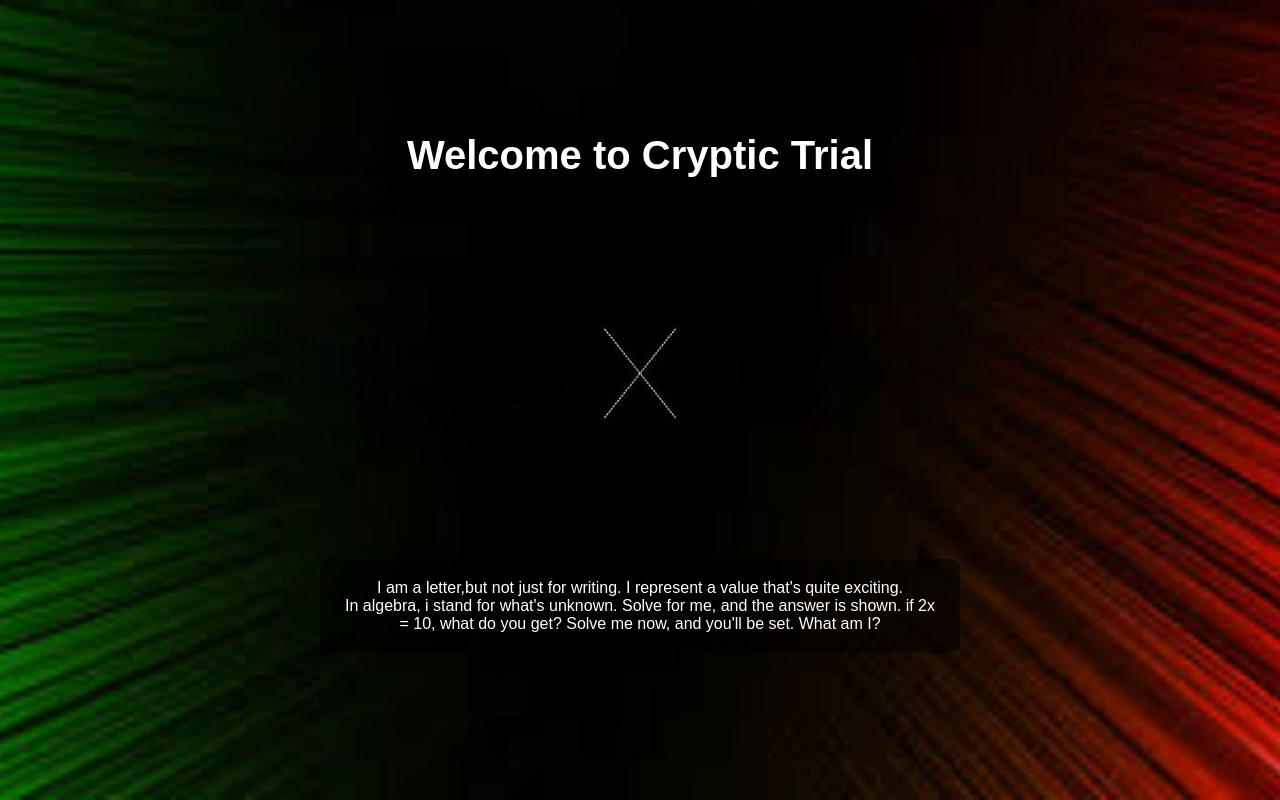
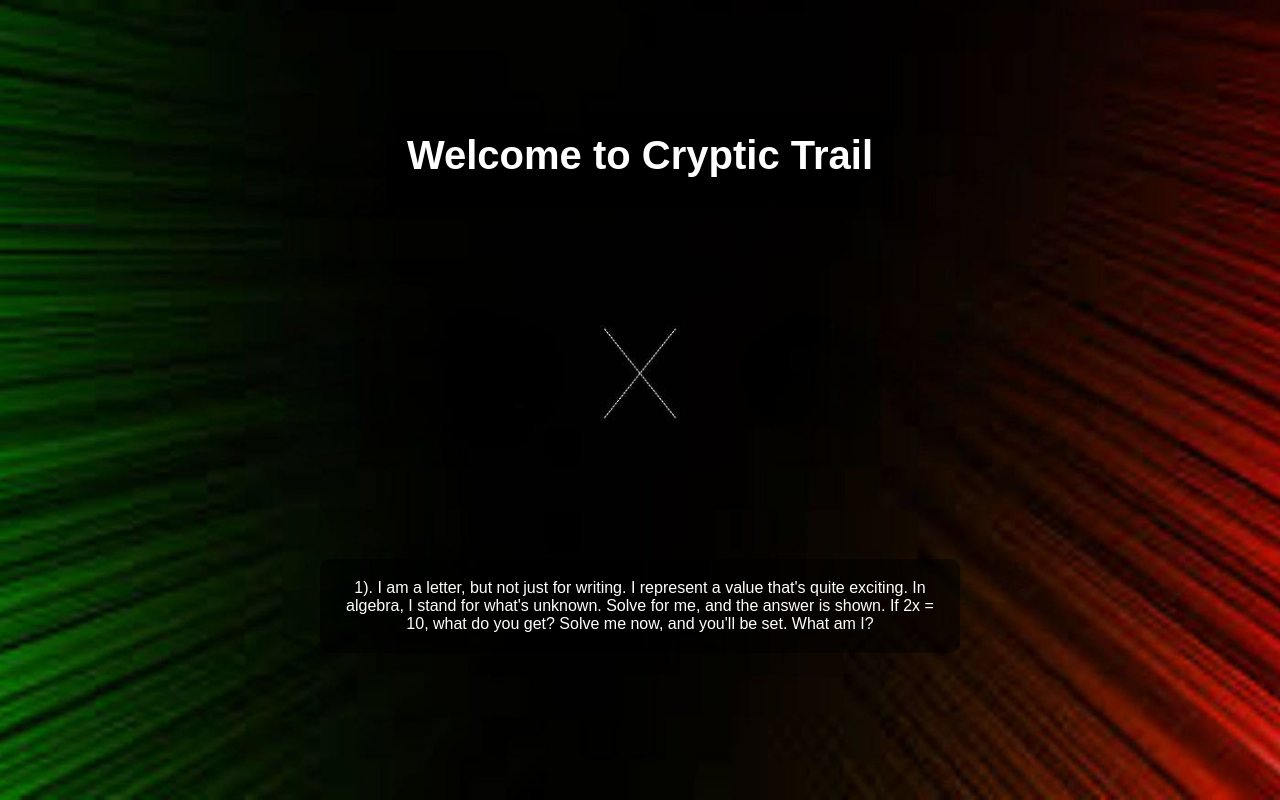
Before and after one commit to Phaseshift24/cryptictrail, a plain HTML site: page r1.html in a window 1280 px wide. Drawn offline with Linux system fonts and the light colour scheme.

Commit message:
r1 second commit

```diff
--- a/r1.html
+++ b/r1.html
@@ -68,18 +68,21 @@
 
     <!-- Overlay text -->
     <div class="overlay-text">
-        <h1>Welcome to Cryptic Trial</h1>
+        <h1>Welcome to Cryptic Trail</h1>
     </div>
 
     <map name="workmap">
-        <!-- Adjusted coordinates for full-page image -->
-        <area shape="rect" coords="760,320,770,340" alt="Computer" href="index.html">
+        <!-- Area mappings (ensure these coords match your design) -->
+        <!-- Rectangle (MacBook users) -->
+        <area shape="rect" coords="717,447,722,452" alt="MacBook Section" href="social.html">
+        <!-- Rectangle (Windows users) -->
+        <area shape="rect" coords="760,320,770,340" alt="Windows Section" href="social.html">
     </map>
 
     <div class="overlay-text1">
-        <p>I am a letter,but not just for writing. I represent a value that's quite exciting.<br/>
-            In algebra, i stand for what's unknown. Solve for me, and the answer is shown.
-            if 2x = 10, what do you get?
+        <p>1). I am a letter, but not just for writing. I represent a value that's quite exciting.
+            In algebra, I stand for what's unknown. Solve for me, and the answer is shown.
+            If 2x = 10, what do you get?
             Solve me now, and you'll be set.
             What am I?
         </p>
```
